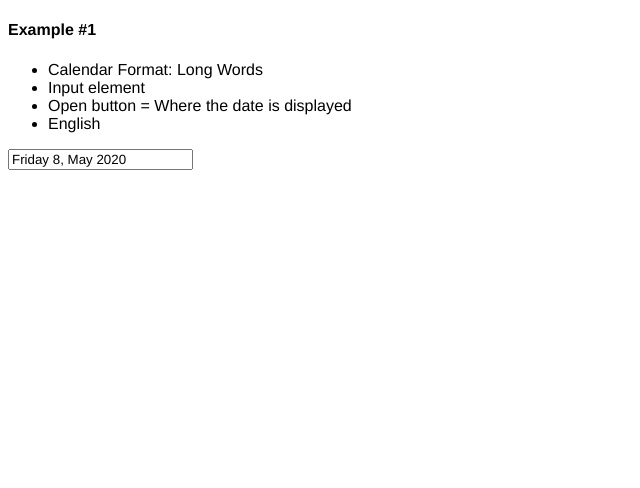
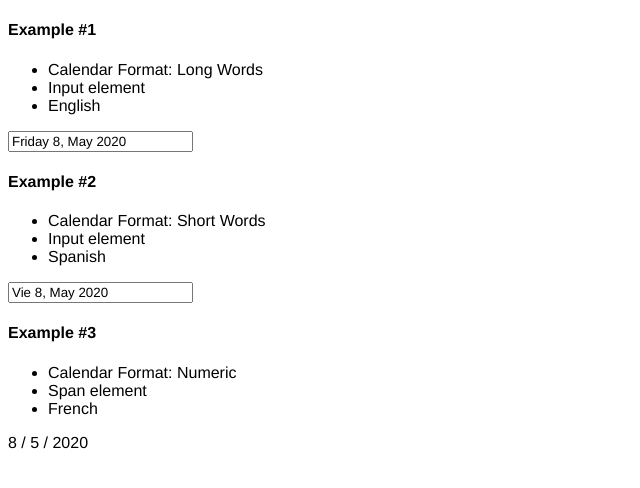
Before and after one commit to LaloGarcia91/HTML-Calendar, a plain HTML site: page index.html in a window 1280 px wide. Shown: the whole page, without its empty margins (0-640 px from the left). Drawn offline with Linux system fonts and the light colour scheme; files that its build step writes are made by us from their sources; files whose address does not match are found by name.

Commit message:
added a few more examples of how the calendar works.

```diff
--- a/index.html
+++ b/index.html
@@ -60,7 +60,6 @@
             <ul>
                 <li>Calendar Format: Long Words</li>
                 <li>Input element</li>
-                <li>Open button = Where the date is displayed</li>
                 <li>English</li>
             </ul>
 
@@ -69,6 +68,33 @@
         </div>
 
 
+
+        <div data-lalo-calendar>
+            <h4>Example #2</h4>
+            <ul>
+                <li>Calendar Format: Short Words</li>
+                <li>Input element</li>
+                <li>Spanish</li>
+            </ul>
+
+            <p data-lalo-calendar-language="spanish"></p>
+            <input data-lalo-calendar-display-format="short-words" data-lalo-calendar-opener>
+        </div>
+
+
+        <div data-lalo-calendar>
+            <h4>Example #3</h4>
+            <ul>
+                <li>Calendar Format: Numeric</li>
+                <li>Span element</li>
+                <li>French</li>
+            </ul>
+
+            <p data-lalo-calendar-language="french"></p>
+            <span data-lalo-calendar-display-format="numeric" data-lalo-calendar-opener></span>
+        </div>
+
+
     </body>
 </html>
 <script src='/LaloGarcia_Libraries/js/HTML-Calendar/js/HTML-Calendar.min.js'></script>
```
